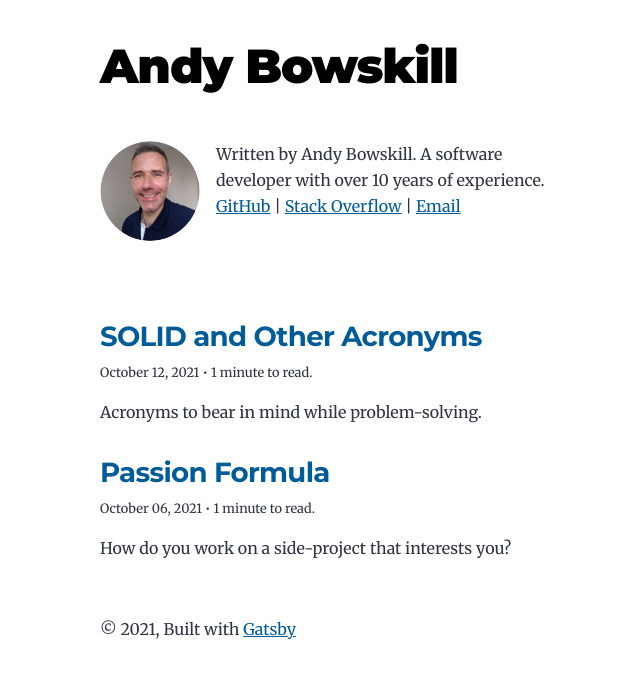
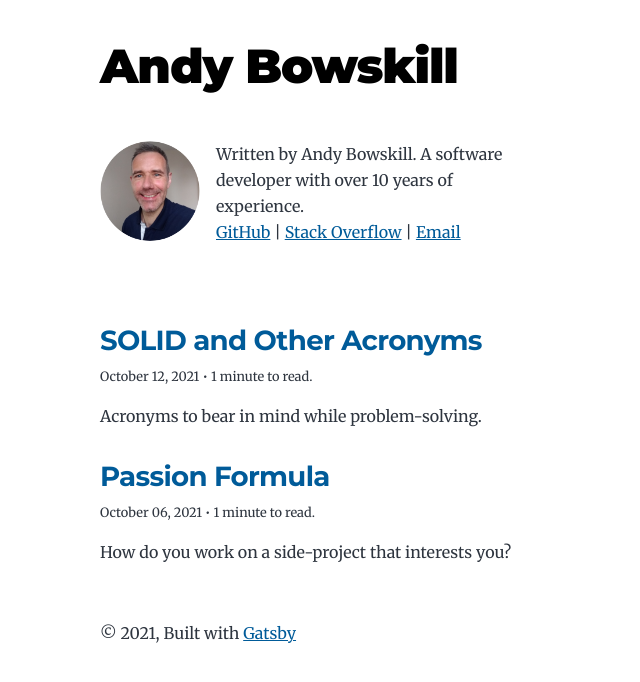
Before and after one commit to AndyBowskill/andybowskill-js, a Gatsby site: page / in a window 1280 px wide. Shown: the whole page, without its empty margins (224-864 px from the left). Built offline with nearby package versions, Linux system fonts and the light colour scheme; Gatsby itself is replaced by a stand-in of ours.

Commit message:
Change the bio component for smaller screen sizes.

```diff
--- a/src/components/bio.js
+++ b/src/components/bio.js
@@ -38,10 +38,11 @@ const Bio = () => {
         quality={95}
         alt="Andy Bowskill picture"
       />
-      {author?.summary && (
-        <p style={{ maxWidth: 340 }}>
+      <div style={{ maxWidth: 320 }}>
+        <p>
           Written by Andy Bowskill. {author.summary}
-          {' '}
+        </p>
+        <p>
           <a href="https://github.com/AndyBowskill" target="_blank" rel="noreferrer noopener">
             GitHub
           </a>
@@ -54,7 +55,7 @@ const Bio = () => {
             Email
           </a>
         </p>
-      )}
+      </div>
     </div>
   )
 }
```
